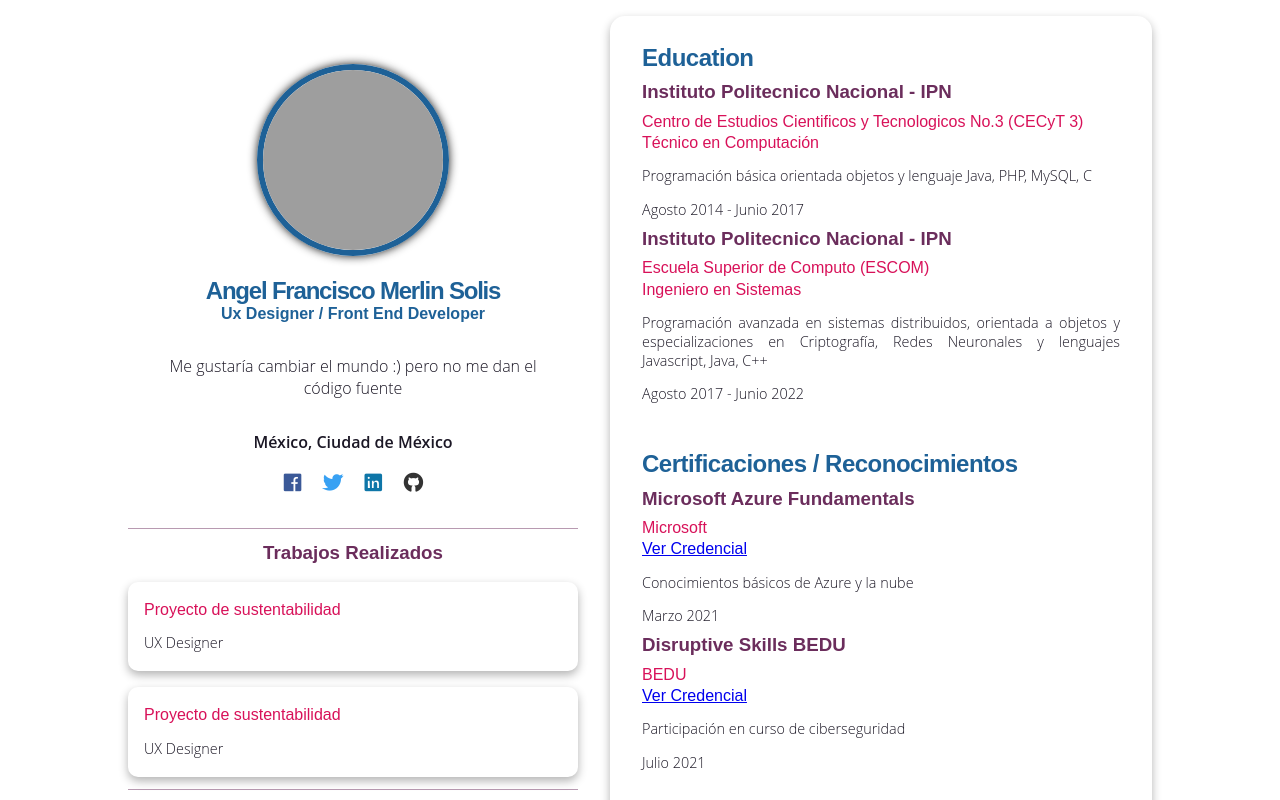
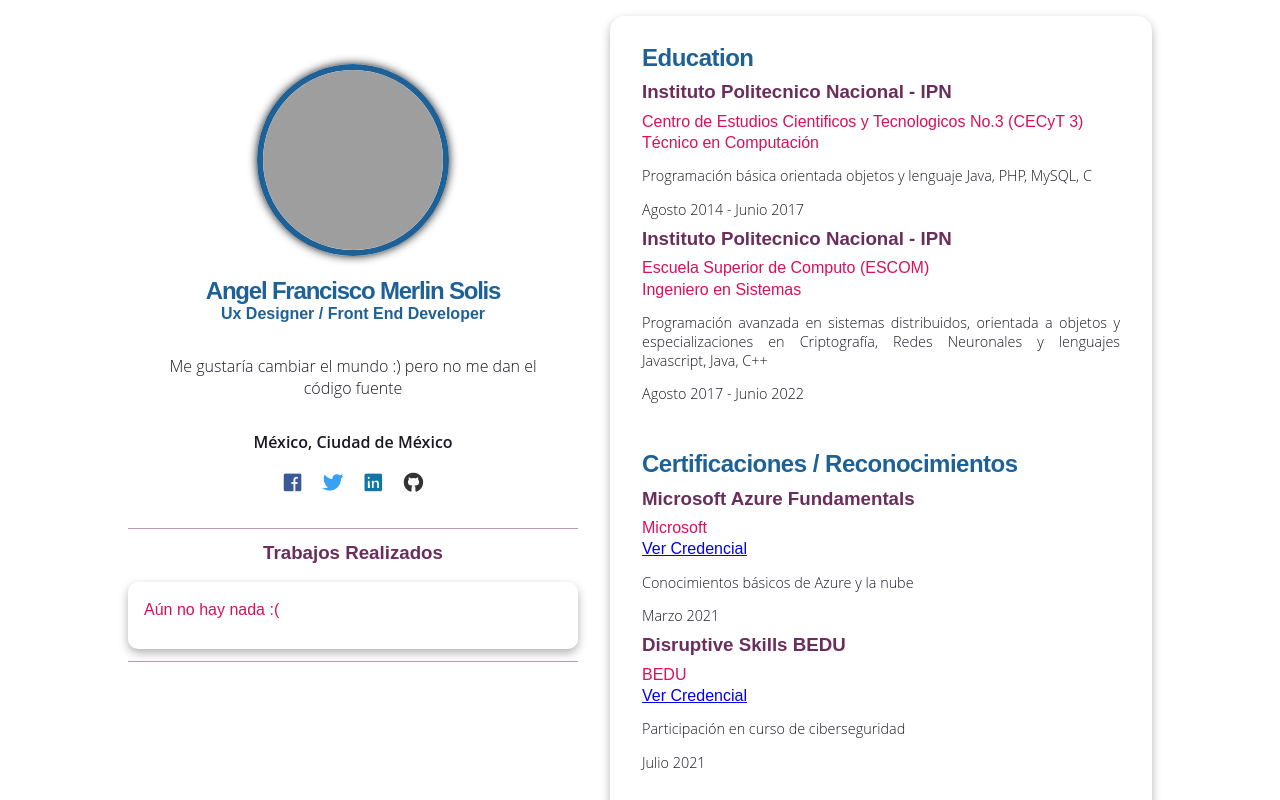
Before and after one commit to AngelSolis48/AcercaDeMi, a React (Create React App) app: page / in a window 1280 px wide. Shown: the top 800 px of the page. Built offline with nearby package versions, Linux system fonts and the light colour scheme; grey boxes are pictures that could not be loaded.

Commit message:
Arreglando cosas jeje

```diff
--- a/src/components/MyWork.jsx
+++ b/src/components/MyWork.jsx
@@ -1,5 +1,4 @@
 import React from 'react'
-import H2Styled from '../css/H2Styled'
 import H3Styled from '../css/H3Styled'
 import H4Styled from '../css/H4Styled'
 import PStyled from '../css/PStyled'
--- a/src/json/data.json
+++ b/src/json/data.json
@@ -7,14 +7,9 @@
   "bio": "Me gustaría cambiar el mundo :) pero no me dan el código fuente",
   "works":[
     {
-      "name":"Proyecto de sustentabilidad",
-      "roles":"UX Designer",
-      "url":"https://behance.com"
-    },
-    {
-      "name":"Proyecto de sustentabilidad",
-      "roles":"UX Designer",
-      "url":"https://behance.com"
+      "name":"Aún no hay nada :(",
+      "roles":" ",
+      "url":"/"
     }
   ],
   "certificates": [
```
